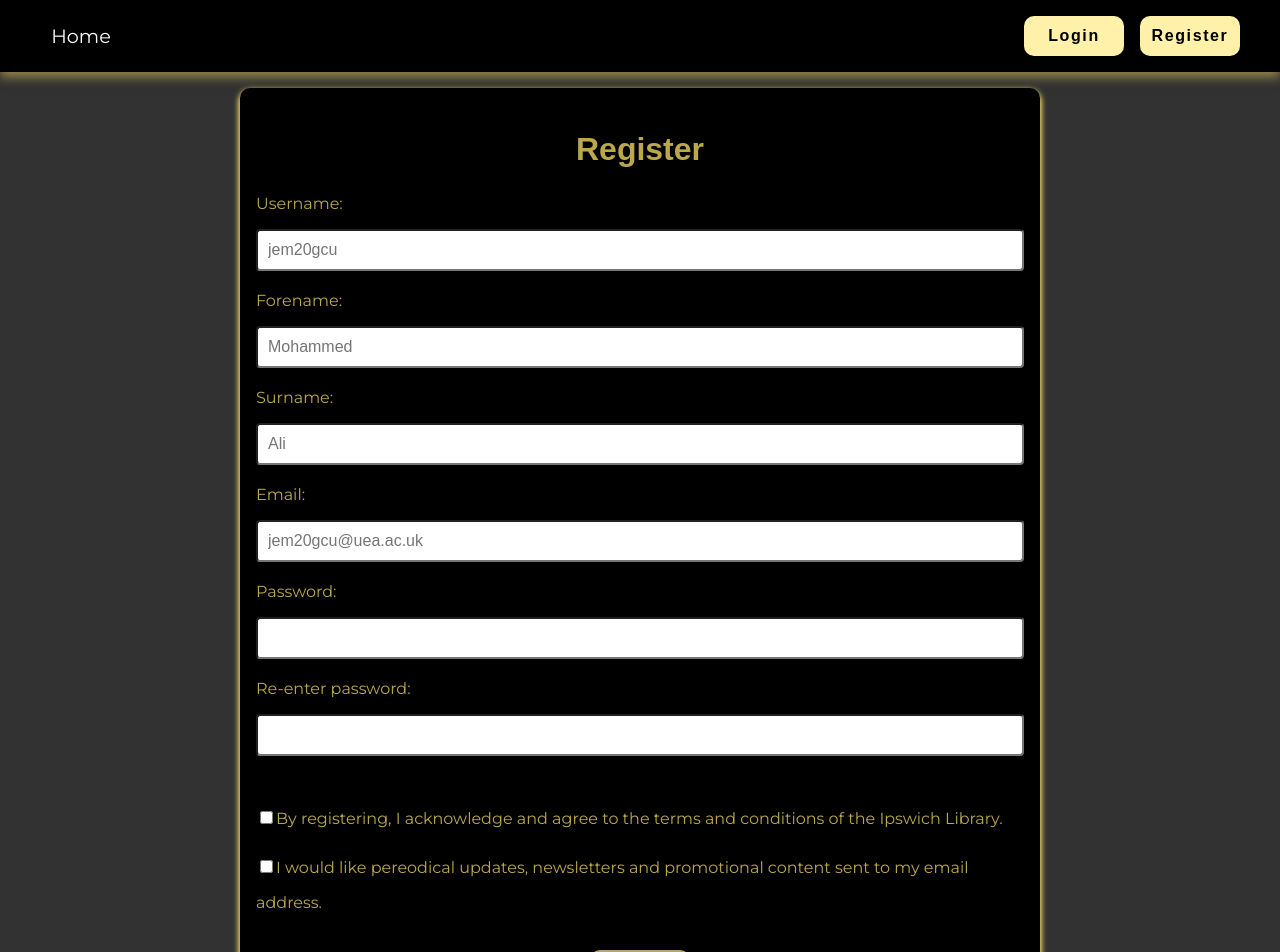
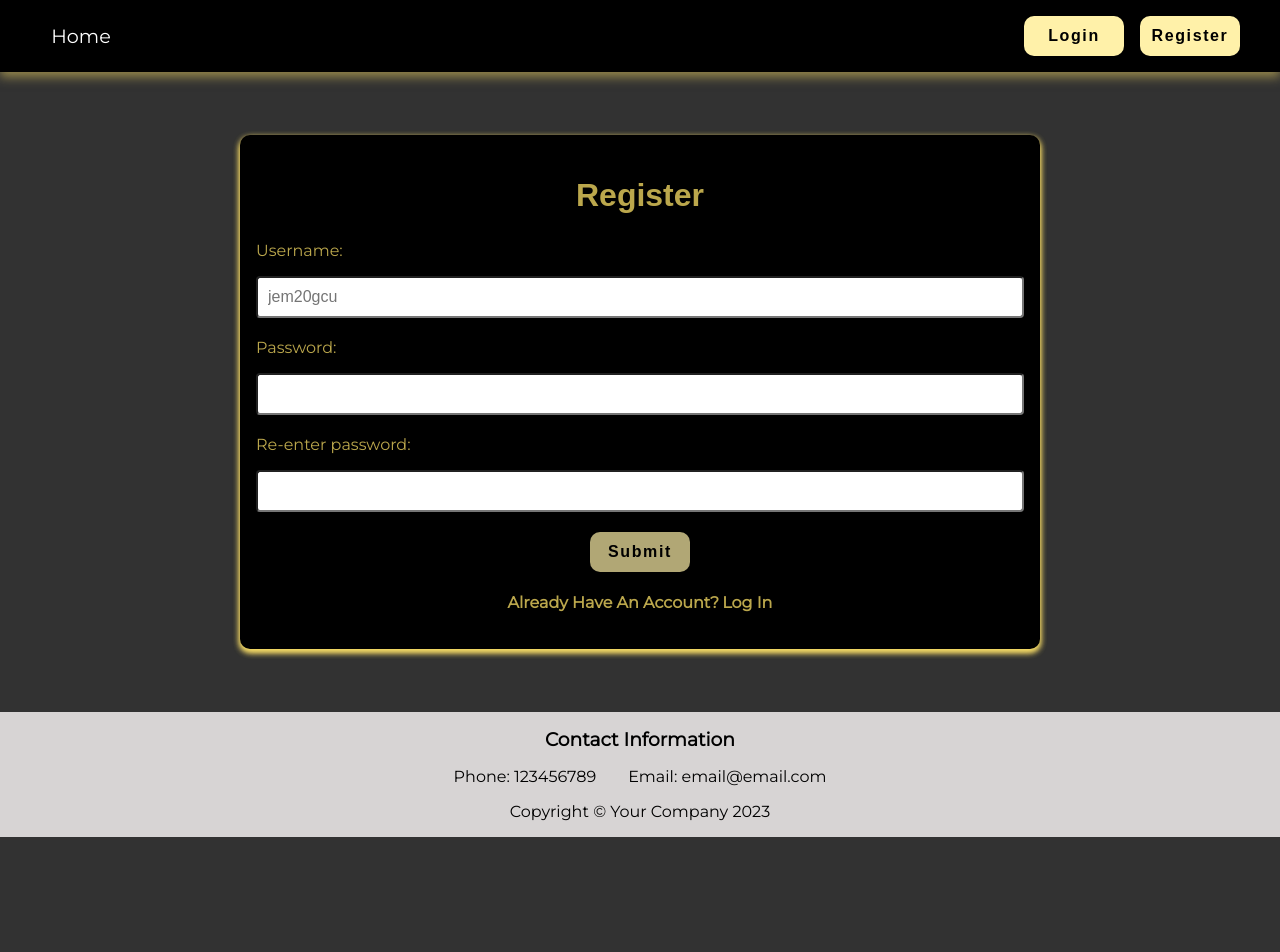
Before and after one commit to Ishy720/YR3-Project-v2, a React (Create React App) app in the folder application/frontend/: page /register in a window 1280 px wide. Shown: the top 952 px of the page. After the commit the page ends 837 px from the top, so only its background shows below. Built offline with nearby package versions, Linux system fonts and the light colour scheme; a web font is replaced by a local one.

Commit message:
Added admin page and analytics, updated navbar to show page

```diff
--- a/application/frontend/src/common/data_validation.js
+++ b/application/frontend/src/common/data_validation.js
@@ -16,10 +16,10 @@ export function validateName(nameParam) {
 //ONE DIGIT
 //ONE SPECIAL CHARACTER
 //6 CHARACTERS LONG
-// export function validatePasswordStrength(passwordParam) {
-//     const regex = /(?=.*[a-z])(?=.*[A-Z])(?=.*[0-9])(?=.*[^A-Za-z0-9])(?=.{6,})/
-//     return regex.test(passwordParam)
-// }
+export function validatePasswordStrength(passwordParam) {
+    const regex = /(?=.*[a-z])(?=.*[A-Z])(?=.*[0-9])(?=.*[^A-Za-z0-9])(?=.{6,})/
+    return regex.test(passwordParam)
+}
 
 //Performs regex test to check if the parameter passed is a valid email
 export function validateEmail(emailParam) {
@@ -31,7 +31,7 @@ export function validateEmail(emailParam) {
 
 export function validateRegistrationDetails(data) {
     //Pipeline data into variables
-    const { username, forename, surname, email, password, passwordReentry, tncAgreed } = data;
+    const { username, password, passwordReentry } = data;
 
     //Result array of response messages from validation
     let response = [];
@@ -40,6 +40,7 @@ export function validateRegistrationDetails(data) {
     if (username === "") {
         response.push("Please enter your username!");
     }
+    /*
     //Check if the forename is not valid
     if (!validateName(forename)) {
         response.push("Please enter your forename correctly!")
@@ -51,7 +52,7 @@ export function validateRegistrationDetails(data) {
     //Check if the email is not valid
     if (!validateEmail(email)) {
         response.push("Please enter an existing email address!")
-    }
+    }*/
     //Password checking
     if (password !== "" && passwordReentry !== "" && password !== passwordReentry) {
         response.push("Passwords do not match!")
@@ -62,13 +63,14 @@ export function validateRegistrationDetails(data) {
     if (password !== "" && passwordReentry === "") {
         response.push("Please re-enter your password!")
     }
-    // if (password !== "" && passwordReentry !== "" && !validatePasswordStrength(password)) {
-    //     response.push("Password must contain one upper & lowercase letter, one digit, one special character, 6 characters long!");
-    // }
+    if (password !== "" && passwordReentry !== "" && !validatePasswordStrength(password)) {
+        response.push("Password must contain one upper & lowercase letter, one digit, one special character, 6 characters long!");
+    }
     //Check if they didn't agree with TnC
+    /*
     if(tncAgreed === false) {
         response.push("You must agree to the Terms and Conditions!")
-    }
+    }*/
 
     //return response array
     return response;
--- a/application/frontend/src/components/Navbar/Navbar.js
+++ b/application/frontend/src/components/Navbar/Navbar.js
@@ -50,6 +50,11 @@ const Navbar = () => {
           {user && (
             <li onClick={handleToggleSideBar}>
               <Link to="/suggested">Suggested</Link>
+            </li>
+          )}
+          {accountType == "ADMIN" && (
+            <li onClick={handleToggleSideBar}>
+              <Link to="/admin">Admin</Link>
             </li>
           )}
         </ul>
--- a/application/frontend/src/components/RegisterForm/RegisterForm.js
+++ b/application/frontend/src/components/RegisterForm/RegisterForm.js
@@ -9,13 +9,8 @@ function RegisterForm() {
 
   const formState = {
     username: "",
-    forename: "",
-    surname: "",
     password: "",
-    passwordReentry: "",
-    email: "",
-    tncAgreed: false,
-    marketingAgreed: false,
+    passwordReentry: ""
   };
 
   function reducer(state, action) {
@@ -24,16 +19,6 @@ function RegisterForm() {
         return {
           ...state,
           [action.key]: action.value,
-        };
-      case "toggleTncAgreed":
-        return {
-          ...state,
-          tncAgreed: !state.tncAgreed,
-        };
-      case "toggleMarketingAgreed":
-        return {
-          ...state,
-          marketingAgreed: !state.marketingAgreed,
         };
       default:
         return state;
@@ -65,16 +50,12 @@ function RegisterForm() {
 
       e.preventDefault();
     } else {
-      let { username, forename, surname, email, password, marketingAgreed } =
+      let { username, password } =
         state;
 
       const userData = {
         username,
-        forename,
-        surname,
-        email,
         password,
-        marketingAgreed,
         accountType: "USER",
       };
 
@@ -118,54 +99,6 @@ function RegisterForm() {
             required
           />
           <br />
-          <label htmlFor="forename">Forename:</label> <br />
-          <input
-            type="text"
-            id="forename"
-            placeholder="Mohammed"
-            value={state.forename}
-            onChange={(e) =>
-              dispatch({
-                type: "update_input",
-                value: e.target.value,
-                key: "forename",
-              })
-            }
-            required
-          />
-          <br />
-          <label htmlFor="surname">Surname:</label> <br />
-          <input
-            type="text"
-            id="surname"
-            placeholder="Ali"
-            value={state.surname}
-            onChange={(e) =>
-              dispatch({
-                type: "update_input",
-                value: e.target.value,
-                key: "surname",
-              })
-            }
-            required
-          />
-          <br />
-          <label htmlFor="email">Email:</label> <br />
-          <input
-            type="email"
-            id="email"
-            placeholder="jem20gcu@uea.ac.uk"
-            value={state.email}
-            onChange={(e) =>
-              dispatch({
-                type: "update_input",
-                value: e.target.value,
-                key: "email",
-              })
-            }
-            required
-          />
-          <br />
           <label htmlFor="password">Password:</label> <br />
           <input
             type="password"
@@ -196,43 +129,6 @@ function RegisterForm() {
             required
           />
           <br />
-          <br />
-          <div className="check-box-con">
-            <input
-              type="checkbox"
-              id="tncCheck"
-              value={state.tncAgreed}
-              onChange={(e) =>
-                dispatch({
-                  type: "toggleTncAgreed",
-                })
-              }
-            />
-            <label htmlFor="tncCheck">
-              By registering, I acknowledge and agree to the terms and
-              conditions of the Ipswich Library.
-            </label>
-            <br />
-          </div>
-          <div className="check-box-con">
-            <input
-              type="checkbox"
-              id="adsCheck"
-              value={state.marketingAgreed}
-              onChange={(e) =>
-                dispatch({
-                  type: "toggleMarketingAgreed",
-                })
-              }
-            />
-
-            <label htmlFor="adsCheck">
-              I would like pereodical updates, newsletters and promotional
-              content sent to my email address.
-            </label>
-          </div>
-          <br />
-          <br />
           <button type="submit" id="registerSubmit">
             Submit
           </button>
--- /dev/null
+++ b/application/frontend/src/pages/Admin/AdminView.css
@@ -0,0 +1,40 @@
+#adminPage {
+    display: flex;
+    flex-direction: column;
+    align-items: center;
+}
+
+#cardsContainer {
+    display: grid;
+    grid-template-columns: repeat(2, 1fr);
+    grid-gap: 20px;
+    padding-bottom: 20px;
+}
+
+.card {
+    background-color: #f1f1f1;
+    border-radius: 5px;
+    padding: 20px;
+    box-shadow: 0px 0px 10px rgba(0, 0, 0, 0.1);
+}
+
+.card h3 {
+    margin-bottom: 10px;
+}
+
+.card img {
+    max-width: 100%;
+    height: auto;
+    margin-bottom: 10px;
+    border-radius: 20px;
+}
+
+.card ul {
+    list-style-type: none;
+    padding: 0;
+    margin: 0;
+}
+
+.card li {
+    margin-bottom: 5px;
+}
--- a/application/frontend/src/pages/Admin/AdminView.js
+++ b/application/frontend/src/pages/Admin/AdminView.js
@@ -1,11 +1,80 @@
-import React from 'react'
+import React, { useState, useEffect } from 'react';
+import "./AdminView.css"
 
 function AdminView() {
+
+  const [totalBookCount, setTotalBookCount] = useState(0);
+  const [totalUserCount, setTotalUserCount] = useState(0);
+  const [mostCommonBook, setMostCommonBook] = useState({});
+  const [topGenres, setTopGenres] = useState([]);
+  const [isLoading, setIsLoading] = useState(true);
+
+  useEffect(() => {
+    fetch('http://localhost:8080/getSiteAnalytics', {
+      method: 'POST',
+      headers: {
+        'Content-Type': 'application/json'
+      },
+      body: JSON.stringify({})
+    })
+      .then(response => response.json())
+      .then(data => {
+        console.log(data);
+        setTotalBookCount(data.totalBookCount);
+        setTotalUserCount(data.totalUserCount);
+        setMostCommonBook(data.mostCommonBook);
+        setTopGenres(data.genreCounts);
+        setIsLoading(false);
+      })
+      .catch(error => {
+        console.log(error);
+        setIsLoading(false);
+      });
+  }, []);
+
+  if (isLoading) {
     return (
-        <>
-            <h1>Admin Page</h1>
-        </>
+      <>
+        <h1 id="pageTitle">Admin Page</h1>
+        <p>Loading analytics...</p>
+      </>
     );
+  }
+
+  return (
+    <div id="adminPage">
+      <h1 id="pageTitle">Admin Page</h1>
+      <h2>Website Analytics</h2>
+
+      <div id="cardsContainer">
+        <div className="card">
+          <h3>Total registered books in the website:</h3>
+          <p>{totalBookCount}</p>
+        </div>
+
+        <div className="card">
+          <h3>Total number of users registered with the website:</h3>
+          <p>{totalUserCount - 1}</p>
+        </div>
+
+        <div className="card">
+          <h3>Most commonly found book across all users:</h3>
+          <img src={mostCommonBook[0]._id.imgurl} alt="Book cover" />
+          <p>{mostCommonBook[0]._id.title}, written by {mostCommonBook[0]._id.author}</p>
+          <p>A total of {mostCommonBook[0].count} users have this book in their core lists</p>
+        </div>
+
+        <div className="card">
+          <h3>Top 5 genres with the most books:</h3>
+          <ul>
+            {topGenres.map(genre =>
+              <li key={genre._id}>{genre._id}: {genre.count}</li>
+            )}
+          </ul>
+        </div>
+      </div>
+    </div>
+  );
 }
 
 export default AdminView;
--- a/application/frontend/src/pages/Login/Login.js
+++ b/application/frontend/src/pages/Login/Login.js
@@ -6,7 +6,6 @@ const Login = () => {
 
   return (
     <div>
-      {/* <h1 id="pageTitle">Login</h1> */}
       <LoginForm />
     </div>
   );
```
Also changed, not shown: 2 other files (tests, documents, lock files or other folders).
